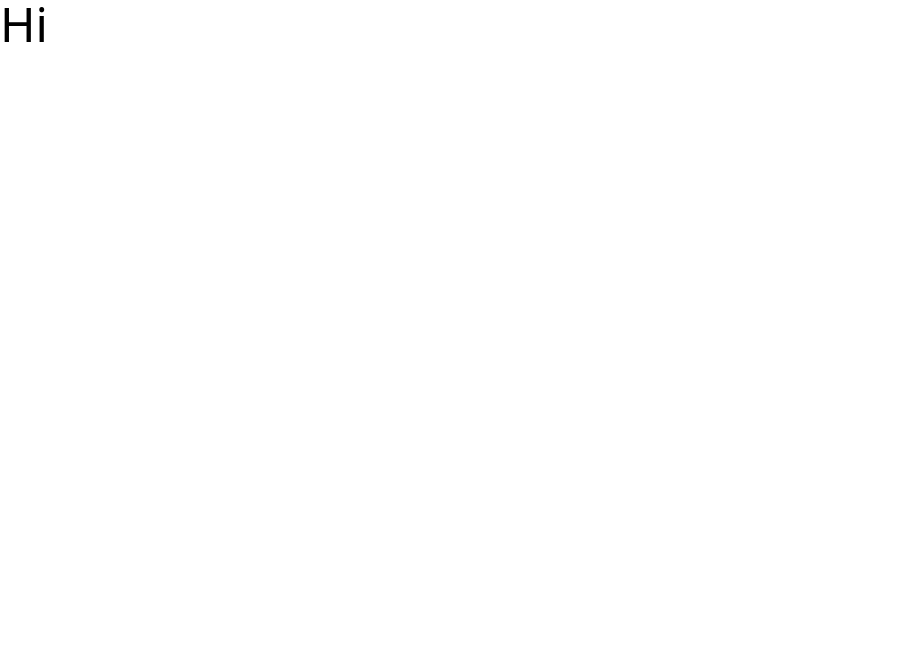
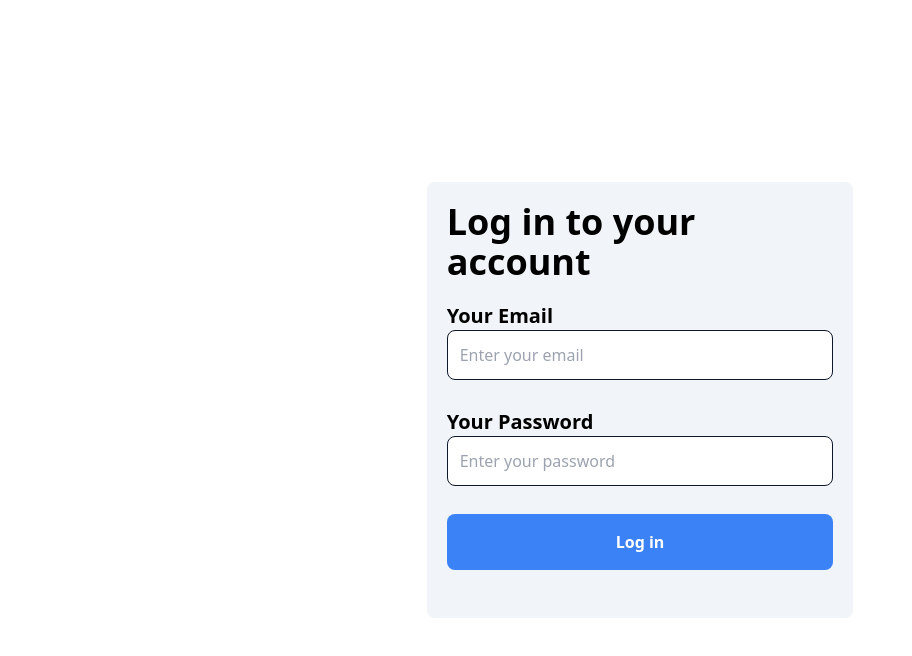
Before and after one commit to kengpul/IP-Info-Client, a React (Vite) app: page / in a window 1280 px wide. Shown: the top 656 px of the page, without its empty margins (0-912 px from the left). Built offline with nearby package versions, Linux system fonts and the light colour scheme; no server answers.

Commit message:
authentication

```diff
--- a/src/App.tsx
+++ b/src/App.tsx
@@ -1,8 +1,10 @@
+import Login from "./pages/Login"
+
 function App() {
 
   return (
     <>
-      <h1 className="text-5xl">Hi</h1>
+      <Login />
     </>
   )
 }
--- /dev/null
+++ b/src/api-client.tsx
@@ -0,0 +1,22 @@
+import axios from "axios";
+
+const axiosInstance = axios.create({
+  baseURL: import.meta.env.VITE_BASE_URL,
+});
+
+class APIClient {
+  enpoint: string;
+
+  constructor(endpoint: string) {
+    this.enpoint = endpoint;
+  }
+
+  login = (email: string, password: string) => {
+    return axiosInstance
+      .post(this.enpoint, { email, password })
+      .then((res) => res)
+      .catch((err) => err);
+  };
+}
+
+export default APIClient;
--- /dev/null
+++ b/src/hooks/useAuthenticate.ts
@@ -0,0 +1,33 @@
+import { AxiosError } from "axios";
+import APIClient from "../api-client";
+import { useReducer, useState } from "react";
+import authReducer, { authType, initialState } from "../reducers/authReducer";
+
+const apiClient = new APIClient("/user/login");
+
+const useAuthenticate = () => {
+  const [error, setError] = useState<string>("");
+  const [state, dispatch] = useReducer(authReducer, initialState);
+
+  const login = async (email: string, password: string) => {
+    setError("");
+    const status = await apiClient.login(email, password);
+
+    if (status instanceof AxiosError) {
+      setError(status.response?.data);
+    } else {
+      dispatch({
+        type: authType.LOGIN,
+        payload: status.data.token,
+      });
+    }
+  };
+
+  const logout = () => {
+    dispatch({ type: authType.LOGOUT });
+  };
+
+  return { login, logout, error, isAuthenticated: state.isAuthenticated };
+};
+
+export default useAuthenticate;
--- /dev/null
+++ b/src/pages/Login.tsx
@@ -0,0 +1,61 @@
+import { FormEvent, useState } from "react";
+import useAuthenticate from "../hooks/useAuthenticate";
+
+const Login = () => {
+  const [email, setEmail] = useState<string>("");
+  const [password, setPassword] = useState<string>("");
+  const { login, error } = useAuthenticate();
+
+
+  const handleLogin = async (e: FormEvent) => {
+    e.preventDefault();
+    login(email, password);
+  };
+
+  return (
+    <div className="w-screen h-screen flex justify-center items-center">
+      <div className="w-full md:w-1/3 mx-5 md:mx-0 bg-slate-100 p-5 rounded-lg">
+        <h2 className="text-4xl font-semibold">Log in to your account</h2>
+        {error && <p className="bg-red-300 p-3 mt-5 rounded-md">{error}</p>}
+        <form onSubmit={handleLogin} className="mt-5">
+          <div>
+            <label htmlFor="email" className="font-semibold text-xl">
+              Your Email
+            </label>
+            <input
+              type="email"
+              id="email"
+              className="w-full p-3 border border-slate-900 rounded-lg"
+              placeholder="Enter your email"
+              value={email}
+              onChange={(e) => setEmail(e.target.value)}
+            />
+          </div>
+          <div className="my-7">
+            <label
+              htmlFor="password"
+              id="password"
+              className="font-semibold text-xl"
+            >
+              Your Password
+            </label>
+            <input
+              type="password"
+              className="w-full p-3 border border-slate-900 rounded-lg"
+              placeholder="Enter your password"
+              value={password}
+              onChange={(e) => setPassword(e.target.value)}
+            />
+          </div>
+          <div className="my-7">
+            <button className="w-full bg-blue-500 text-white py-4 hover:bg-blue-700 font-bold rounded-lg">
+              Log in
+            </button>
+          </div>
+        </form>
+      </div>
+    </div>
+  );
+};
+
+export default Login;
--- /dev/null
+++ b/src/reducers/authReducer.ts
@@ -0,0 +1,42 @@
+export enum authType {
+  LOGIN = "LOGIN",
+  LOGOUT = "LOGOUT",
+}
+
+export interface AuthState {
+  isAuthenticated: boolean;
+}
+
+type authAction =
+  | { type: authType.LOGIN; payload: string }
+  | { type: authType.LOGOUT };
+
+const getInitialLoggedIn = () => {
+  if (localStorage.getItem(import.meta.env.VITE_LOCAL_STORAGE_USER_TOKEN_NAME))
+    return true;
+  return false;
+};
+
+export const initialState: AuthState = {
+  isAuthenticated: getInitialLoggedIn(),
+};
+
+const authReducer = (state: AuthState, action: authAction) => {
+  switch (action.type) {
+    case authType.LOGIN: {
+      localStorage.setItem(
+        import.meta.env.VITE_LOCAL_STORAGE_USER_TOKEN_NAME,
+        action.payload
+      );
+      return { ...state, isAuthenticated: true };
+    }
+    case authType.LOGOUT: {
+      localStorage.removeItem(
+        import.meta.env.VITE_LOCAL_STORAGE_USER_TOKEN_NAME
+      );
+      return { ...state, isAuthenticated: false };
+    }
+  }
+};
+
+export default authReducer;
```
Also changed, not shown: 2 other files (tests, documents, lock files or other folders).
